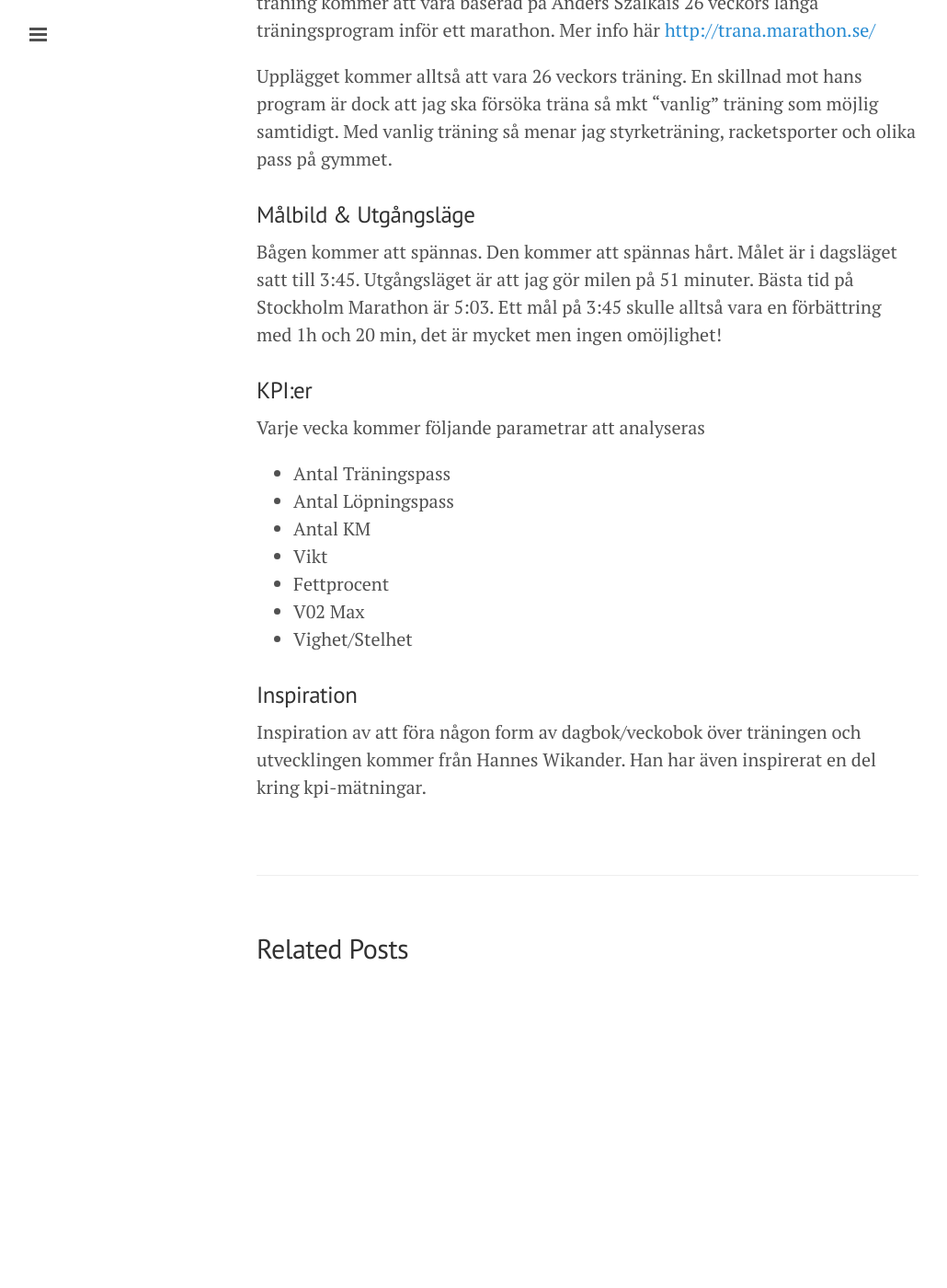
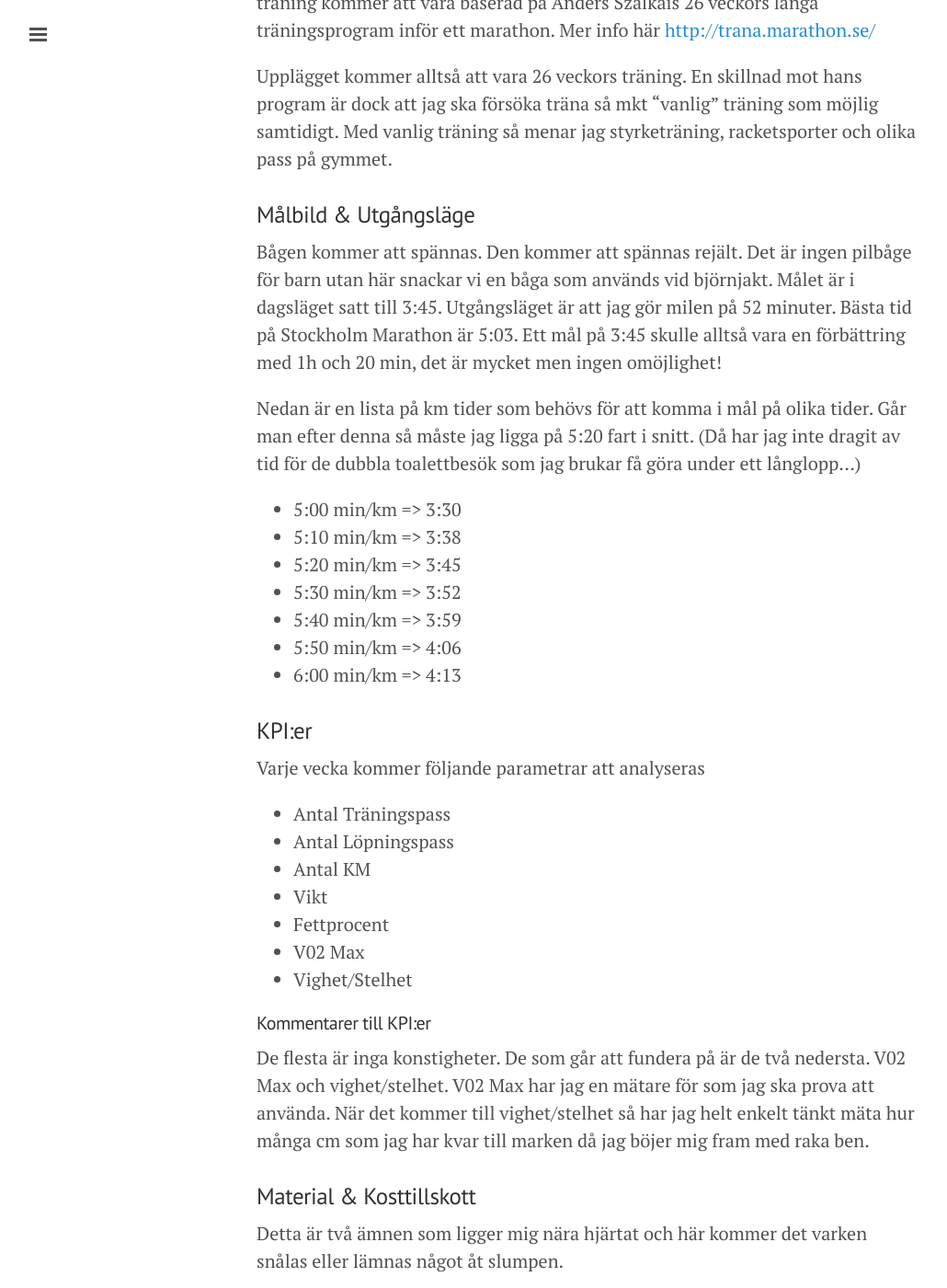
Before and after one commit to eripe970/eripe970.github.io, a Jekyll site: the page built from _posts/2014-11-24-Introduktion.md, in a window 1280 px wide and 1400 px high, scrolled down 356 px. Shown: the whole window at 92% size, without its empty margins (1-1031 px from the left). Built offline with Jekyll 4.4.1, drawn with Linux system fonts in a browser that asks for light colours; Markdown is read by kramdown in place of the engine named in the settings; before the commit the page ends 1466 px from its top, so only the background shows below that.

Commit message:
Update 2014-11-24-Introduktion.md

```diff
--- a/_posts/2014-11-24-Introduktion.md
+++ b/_posts/2014-11-24-Introduktion.md
@@ -9,7 +9,16 @@ Den första december så börjar jag mitt 26 veckors långa träningsperiod inf
 Upplägget kommer alltså att vara 26 veckors träning. En skillnad mot hans program är dock att jag ska försöka träna så mkt "vanlig" träning som möjlig samtidigt. Med vanlig träning så menar jag styrketräning, racketsporter och olika pass på gymmet.
 
 ### Målbild & Utgångsläge
-Bågen kommer att spännas. Den kommer att spännas hårt. Målet är i dagsläget satt till 3:45. Utgångsläget är att jag gör milen på 51 minuter. Bästa tid på Stockholm Marathon är 5:03. Ett mål på 3:45 skulle alltså vara en förbättring med 1h och 20 min, det är mycket men ingen omöjlighet!
+Bågen kommer att spännas. Den kommer att spännas rejält. Det är ingen pilbåge för barn utan här snackar vi en båga som används vid björnjakt. Målet är i dagsläget satt till 3:45. Utgångsläget är att jag gör milen på 52 minuter. Bästa tid på Stockholm Marathon är 5:03. Ett mål på 3:45 skulle alltså vara en förbättring med 1h och 20 min, det är mycket men ingen omöjlighet!
+
+Nedan är en lista på km tider som behövs för att komma i mål på olika tider. Går man efter denna så måste jag ligga på 5:20 fart i snitt. (Då har jag inte dragit av tid för de dubbla toalettbesök som jag brukar få göra under ett långlopp...)
+-   5:00 min/km => 3:30
+-   5:10 min/km => 3:38
+-   5:20 min/km => 3:45
+-   5:30 min/km => 3:52
+-   5:40 min/km => 3:59
+-   5:50 min/km => 4:06
+-   6:00 min/km => 4:13
 
 ### KPI:er
 Varje vecka kommer följande parametrar att analyseras
@@ -21,6 +30,11 @@ Varje vecka kommer följande parametrar att analyseras
 -   V02 Max
 -   Vighet/Stelhet
 
+#### Kommentarer till KPI:er
+De flesta är inga konstigheter. De som går att fundera på är de två nedersta. V02 Max och vighet/stelhet. V02 Max har jag en mätare för som jag ska prova att använda. När det kommer till vighet/stelhet så har jag helt enkelt tänkt mäta hur många cm som jag har kvar till marken då jag böjer mig fram med raka ben.
+
+### Material & Kosttillskott
+Detta är två ämnen som ligger mig nära hjärtat och här kommer det varken snålas eller lämnas något åt slumpen.
 
 ### Inspiration
 Inspiration av att föra någon form av dagbok/veckobok över träningen och utvecklingen kommer från Hannes Wikander. Han har även inspirerat en del kring kpi-mätningar.
```
